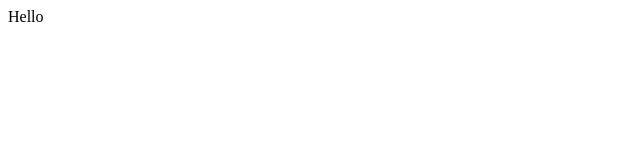
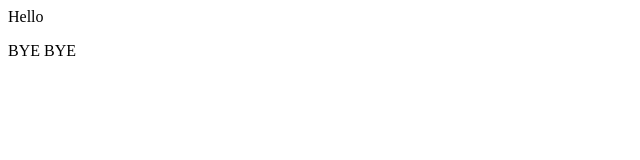
Before and after one commit to ntbk1919/example-repo, a plain HTML site: page index.html in a window 1280 px wide. Shown: the full height of the page, 0-640 px from the left. Drawn offline with Linux system fonts and the light colour scheme.

Commit message:
Update index.html

```diff
--- a/index.html
+++ b/index.html
@@ -1,5 +1,6 @@
 <html>
 <head>
 <p> Hello </p>
+  <p>BYE BYE</p>
 </head>
 </html>
```
